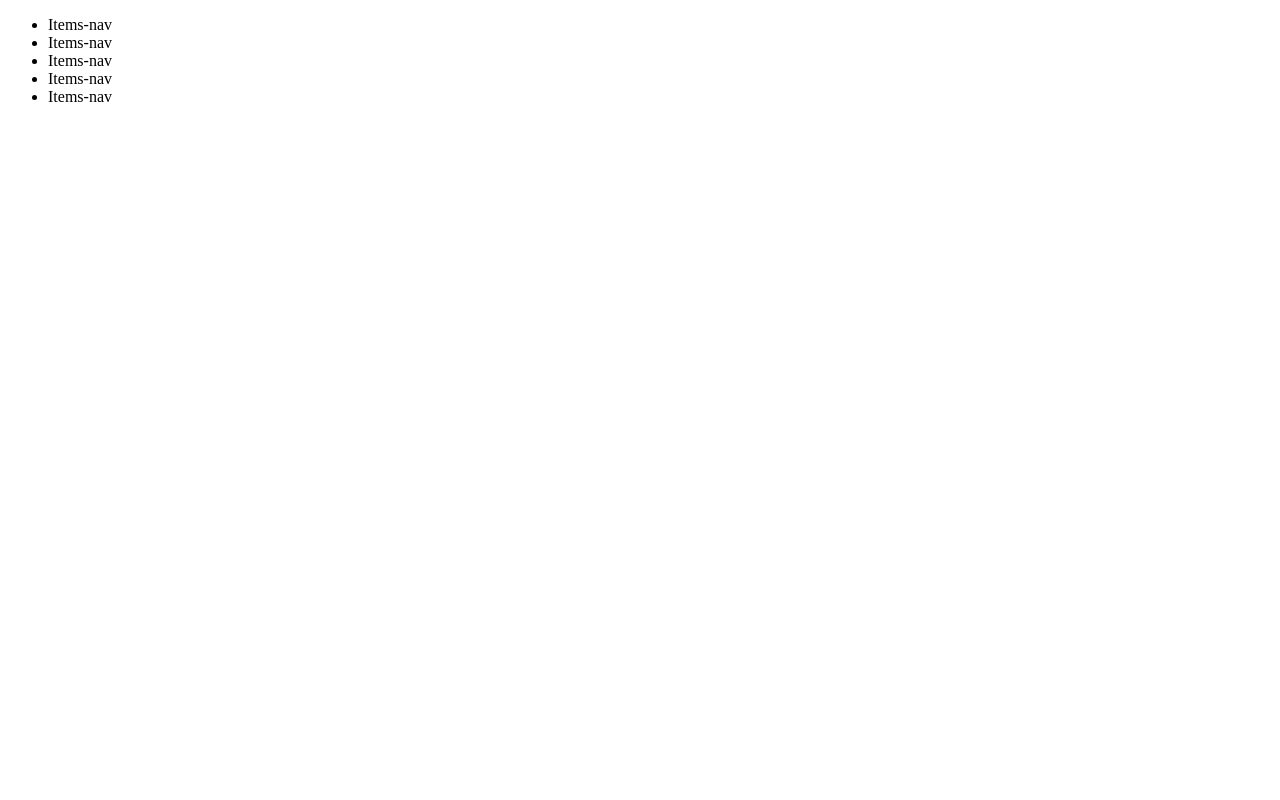
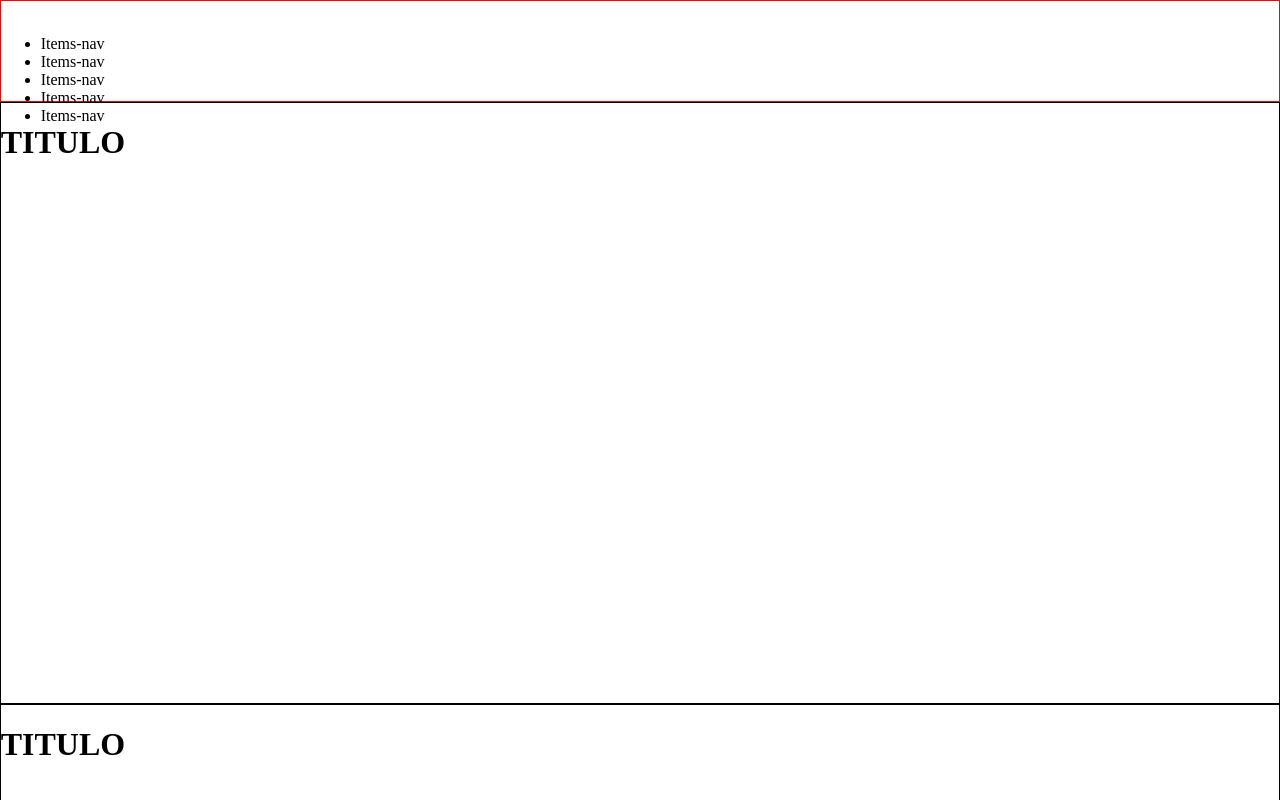
Before and after one commit to Emetrixe/PW_Trabajo1, a plain HTML site: page index.html in a window 1280 px wide. Shown: the top 800 px of the page. Drawn offline with Linux system fonts and the light colour scheme.

Commit message:
Diseño base para insertar sus partes

```diff
--- /dev/null
+++ b/css/style.css
@@ -0,0 +1,17 @@
+body{
+    display: flex;
+    flex-direction: column;
+    align-items: center;
+    margin: 0px;
+    height: max-content;
+}
+header{
+    border: 1px solid rgb(255, 0, 0);
+    width: 99.9%;
+    height: 100px;
+}
+.container{
+    width: 99.9%;
+    height: 600px;
+    border: 1px solid black;
+}
--- a/index.html
+++ b/index.html
@@ -4,10 +4,15 @@
     <meta charset="UTF-8">
     <meta http-equiv="X-UA-Compatible" content="IE=edge">
     <meta name="viewport" content="width=device-width, initial-scale=1.0">
+    <link rel="stylesheet" href="/css/style.css">
     <title>Primer Trabajo</title>
 </head>
 <body>
+    <!--FRANZUA-->
     <header>
+        <div class="logo-nav">
+            <img src="" alt="">
+        </div>
         <nav>
             <ul>
                 <li>Items-nav</li>
@@ -18,5 +23,20 @@
             </ul>
         </nav>
     </header>
+    <div class="container">
+        <h1>TITULO</h1>
+    </div>
+    <div class="container">
+        <h1>TITULO</h1>
+    </div>
+    <div class="container">
+        <h1>TITULO</h1>
+    </div>
+    <div class="container">
+        <h1>TITULO</h1>
+    </div>
+    <footer>
+
+    </footer>
 </body>
 </html>
```
